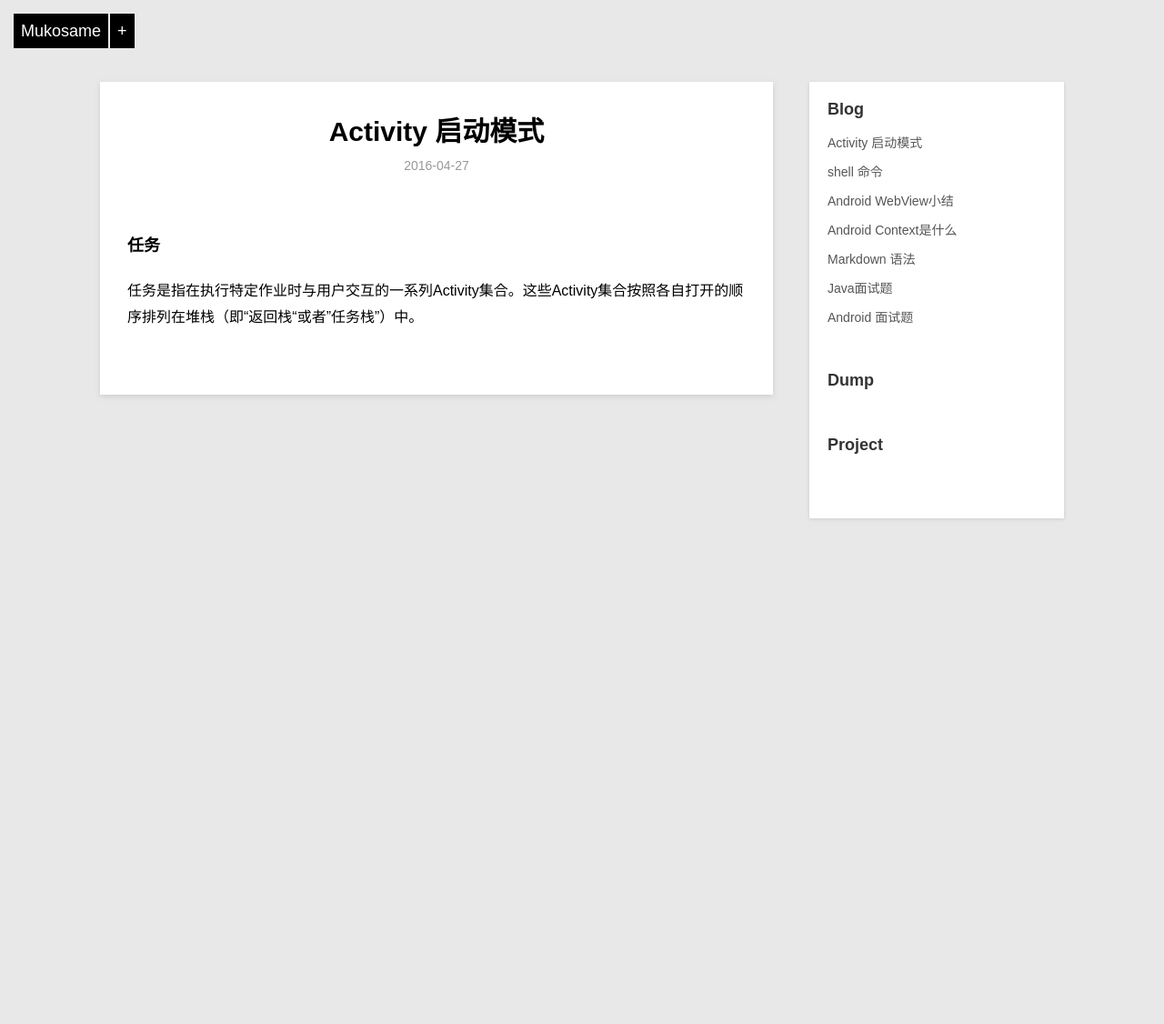
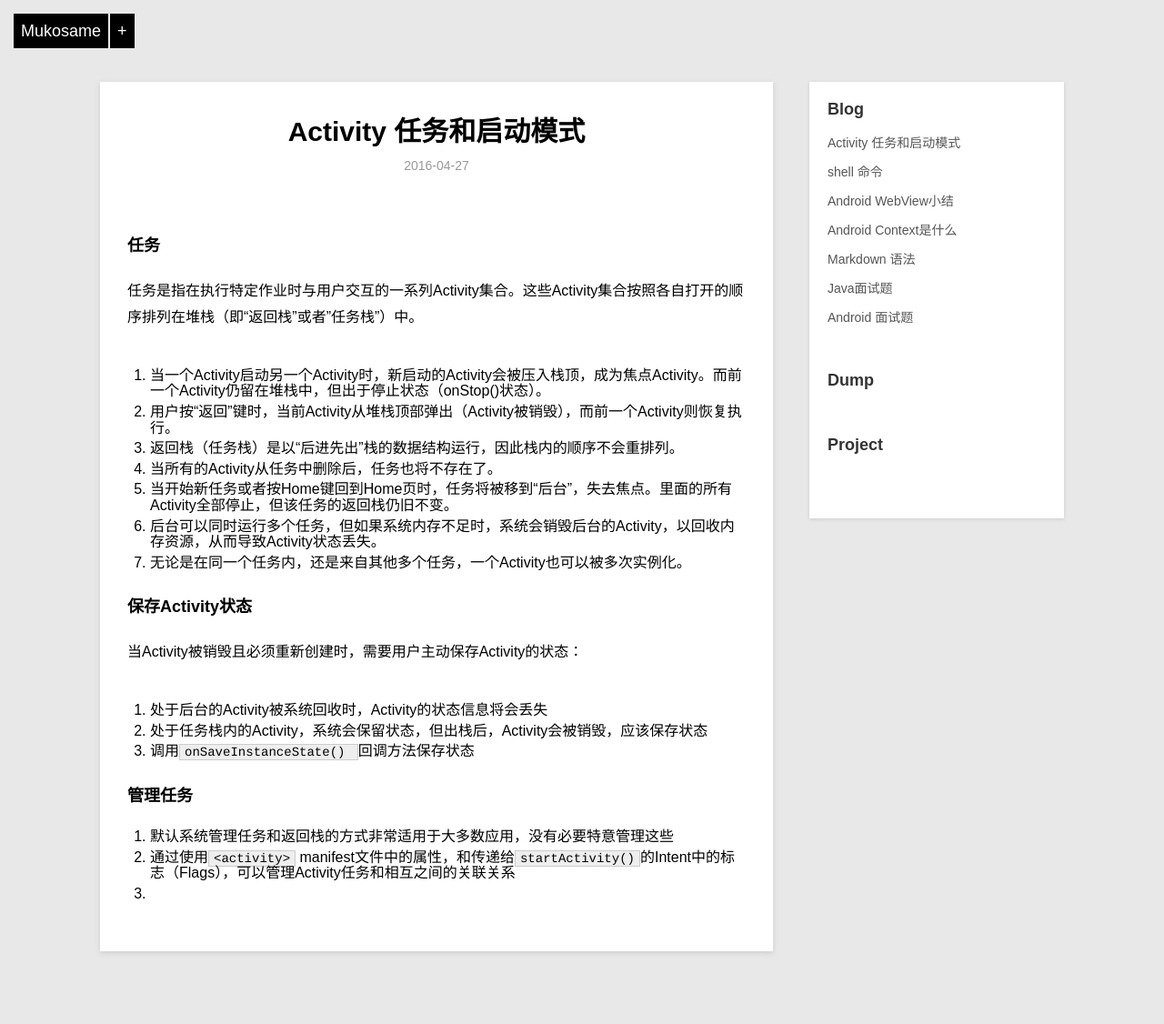
Before and after one commit to zuoqx/zuoqx.github.com, a Jekyll site: the page built from _posts/blog/2016-04-27-Android 启动模式.md, in a window 1280 px wide. Shown: the whole page at 91% size. Built offline with Jekyll 4.4.1, drawn with Linux system fonts in a browser that asks for light colours; comment, search, counter and statistics services are not loaded; before the commit the page ends 900 px from its top, so only the background shows below that.

Commit message:
update file

```diff
--- a/_posts/blog/2016-04-27-Android 启动模式.md
+++ b/_posts/blog/2016-04-27-Android 启动模式.md
@@ -1,6 +1,6 @@
 ---
 layout: post
-title: Activity 启动模式
+title: Activity 任务和启动模式
 description: Activity 任务和启动模式
 category: blog
 ---
@@ -8,4 +8,26 @@ category: blog
 
 ### 任务
 
-任务是指在执行特定作业时与用户交互的一系列Activity集合。这些Activity集合按照各自打开的顺序排列在堆栈（即“返回栈“或者”任务栈”）中。
+任务是指在执行特定作业时与用户交互的一系列Activity集合。这些Activity集合按照各自打开的顺序排列在堆栈（即“返回栈”或者”任务栈”）中。
+
+1. 当一个Activity启动另一个Activity时，新启动的Activity会被压入栈顶，成为焦点Activity。而前一个Activity仍留在堆栈中，但出于停止状态（onStop()状态）。
+2. 用户按“返回”键时，当前Activity从堆栈顶部弹出（Activity被销毁），而前一个Activity则恢复执行。
+3. 返回栈（任务栈）是以“后进先出”栈的数据结构运行，因此栈内的顺序不会重排列。
+4. 当所有的Activity从任务中删除后，任务也将不存在了。
+5. 当开始新任务或者按Home键回到Home页时，任务将被移到“后台”，失去焦点。里面的所有Activity全部停止，但该任务的返回栈仍旧不变。
+6. 后台可以同时运行多个任务，但如果系统内存不足时，系统会销毁后台的Activity，以回收内存资源，从而导致Activity状态丢失。
+7. 无论是在同一个任务内，还是来自其他多个任务，一个Activity也可以被多次实例化。
+
+### 保存Activity状态
+
+当Activity被销毁且必须重新创建时，需要用户主动保存Activity的状态：
+
+1. 处于后台的Activity被系统回收时，Activity的状态信息将会丢失
+2. 处于任务栈内的Activity，系统会保留状态，但出栈后，Activity会被销毁，应该保存状态
+3. 调用`onSaveInstanceState() `回调方法保存状态
+
+### 管理任务
+
+1. 默认系统管理任务和返回栈的方式非常适用于大多数应用，没有必要特意管理这些
+2. 通过使用`<activity>` manifest文件中的属性，和传递给`startActivity()`的Intent中的标志（Flags），可以管理Activity任务和相互之间的关联关系
+3.
```
